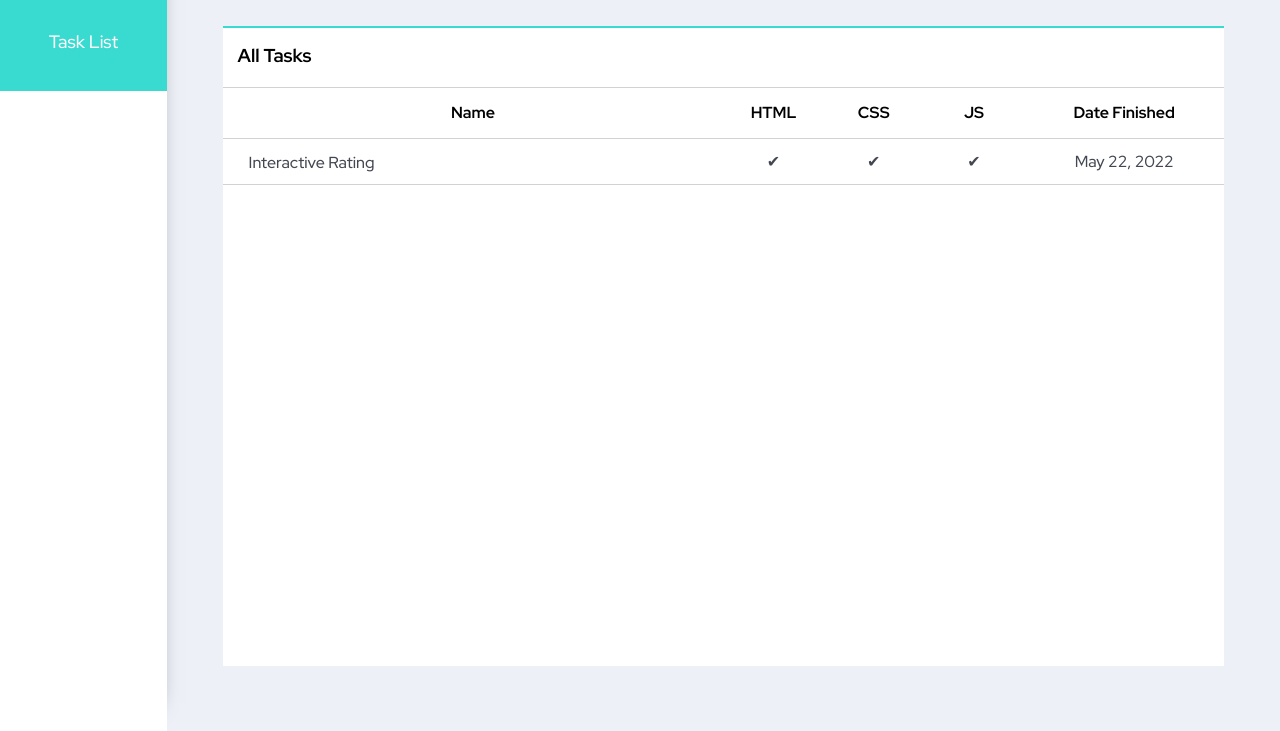
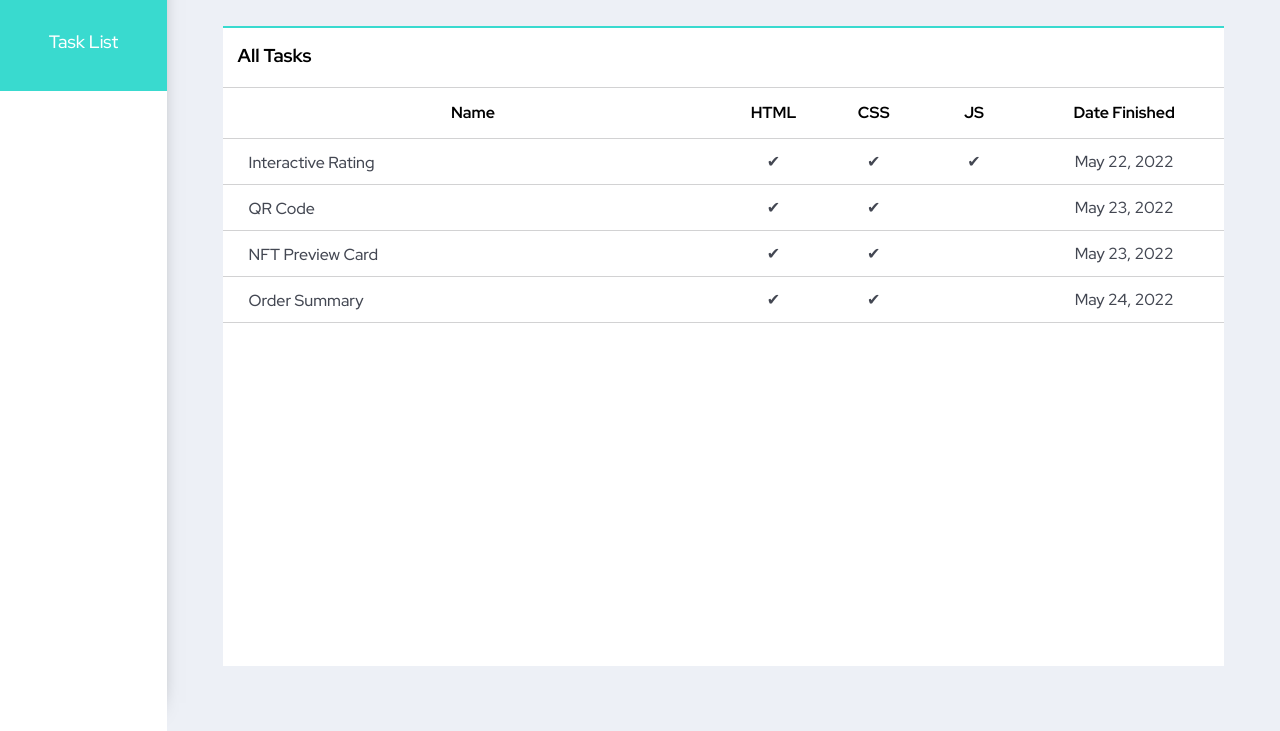
Before and after one commit to east2k/front-end-mentor-challenges, a plain HTML site: page index.html in a window 1280 px wide. Shown: the part 69-800 px from the top of the page. Drawn offline with Linux system fonts and the light colour scheme.

Commit message:
Update index.html

```diff
--- a/index.html
+++ b/index.html
@@ -41,6 +41,27 @@
                                     <td class="task-table-data lang checked">&#10004</td>
                                     <td class="task-table-data date">May 22, 2022</td>
                                 </tr>
+                                <tr class="task-table-row">
+                                    <td class="task-table-data name"><a href="#">QR Code</a></td>
+                                    <td class="task-table-data lang checked">&#10004</td>
+                                    <td class="task-table-data lang checked">&#10004</td>
+                                    <td class="task-table-data lang checked"></td>
+                                    <td class="task-table-data date">May 23, 2022</td>
+                                </tr>
+                                <tr class="task-table-row">
+                                    <td class="task-table-data name"><a href="#">NFT Preview Card</a></td>
+                                    <td class="task-table-data lang checked">&#10004</td>
+                                    <td class="task-table-data lang checked">&#10004</td>
+                                    <td class="task-table-data lang checked"></td>
+                                    <td class="task-table-data date">May 23, 2022</td>
+                                </tr>
+                                <tr class="task-table-row">
+                                    <td class="task-table-data name"><a href="#">Order Summary</a></td>
+                                    <td class="task-table-data lang checked">&#10004</td>
+                                    <td class="task-table-data lang checked">&#10004</td>
+                                    <td class="task-table-data lang checked"></td>
+                                    <td class="task-table-data date">May 24, 2022</td>
+                                </tr>
                             </table>
                         </div>
                     </div>
```
